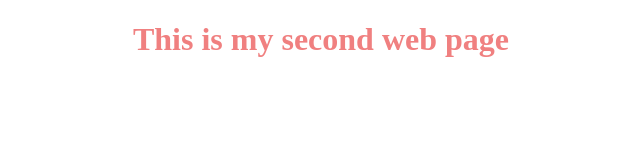
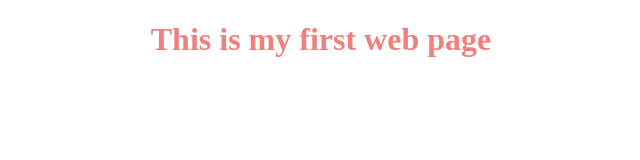
Before and after one commit to kundan-2508/learning-git, a plain HTML site: page index.html in a window 1280 px wide. Shown: the whole page, without its empty margins (319-959 px from the left). Drawn offline with Linux system fonts and the light colour scheme.

Commit message:
Updated readme file

```diff
--- a/index.html
+++ b/index.html
@@ -6,6 +6,6 @@
     <title>Day 1</title>
 </head>
 <body>
-    <h1 style="text-align: center; color: lightcoral;">This is my second web page</h1>
+    <h1 style="text-align: center; color: lightcoral;">This is my first web page</h1>
 </body>
 </html>
```
